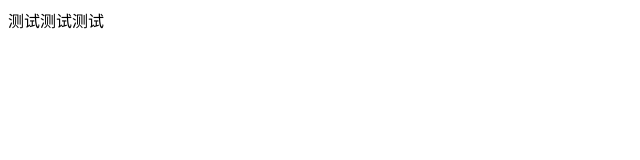
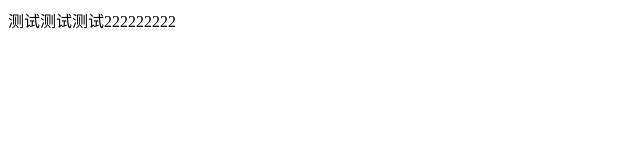
Before and after one commit to skuramatata/blog, a plain HTML site: page index.html in a window 1280 px wide. Shown: the full height of the page, 0-640 px from the left. Drawn offline with Linux system fonts and the light colour scheme.

Commit message:
Update index.html
1

```diff
--- a/index.html
+++ b/index.html
@@ -7,6 +7,6 @@
   <title>Document</title>
 </head>
 <body>
-  测试测试测试
+  测试测试测试222222222
 </body>
 </html>
```
